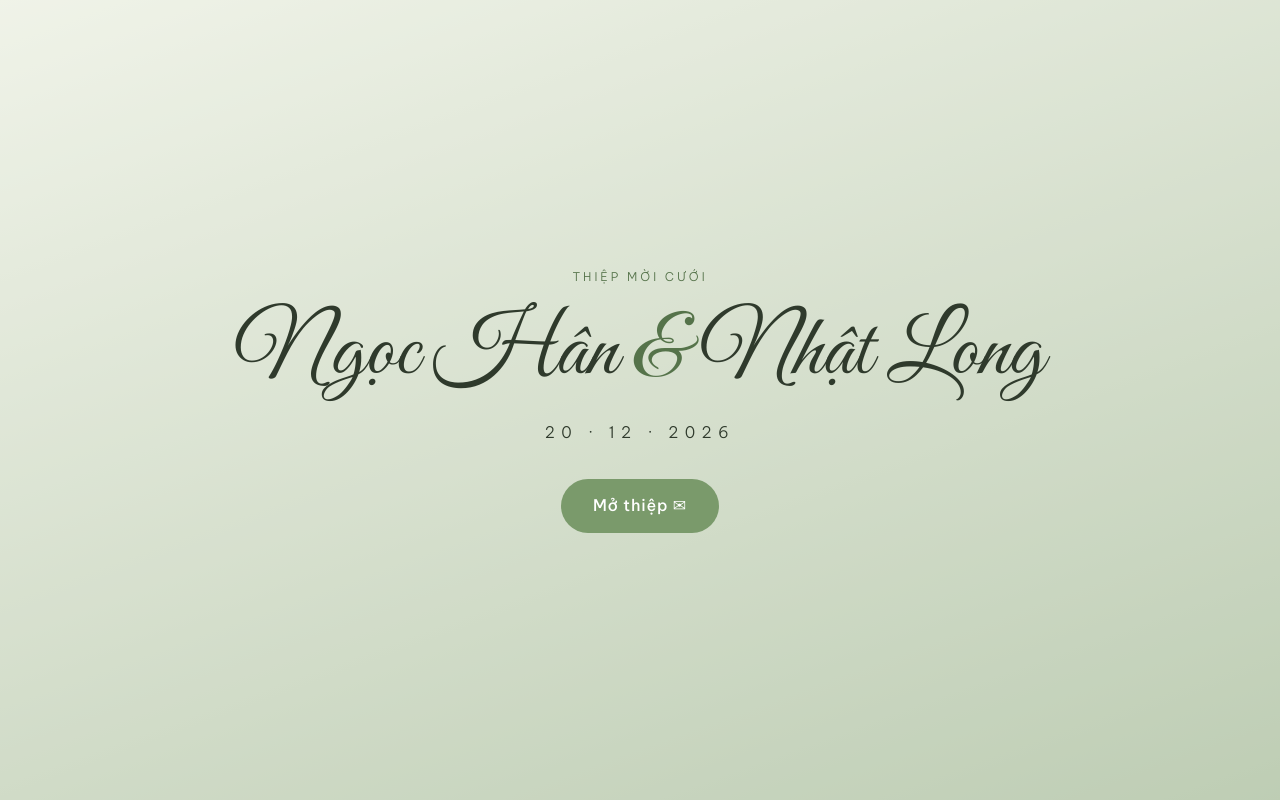
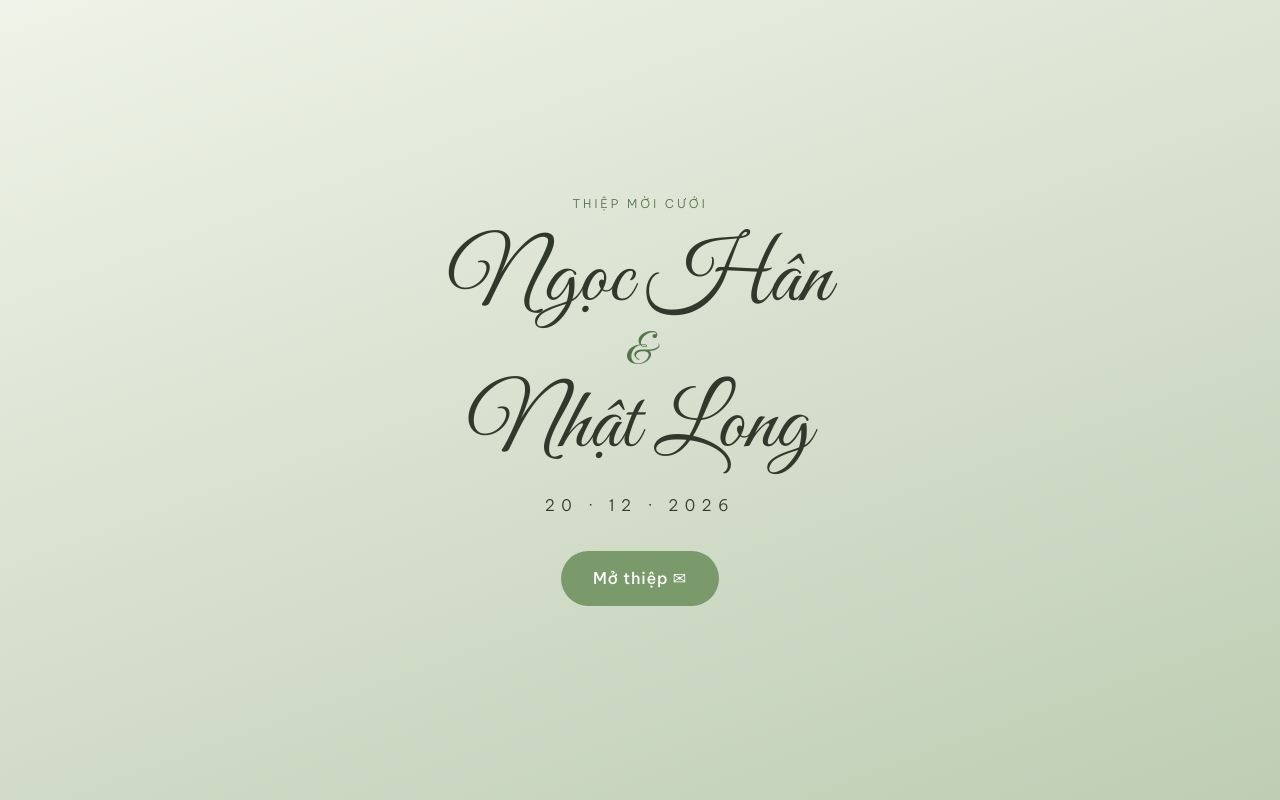
Before and after one commit to nnlong299/thiep-cuoi, a plain HTML site: page index.html in a window 1280 px wide. Drawn offline with Linux system fonts and the light colour scheme.

Commit message:
Căn giữa tên 3 hàng trên bìa
Co-Authored-By: Claude Sonnet 5.5 <noreply@anthropic.com>

```diff
--- a/index.html
+++ b/index.html
@@ -11,7 +11,7 @@
   <link rel="preconnect" href="https://fonts.googleapis.com">
   <link rel="preconnect" href="https://fonts.gstatic.com" crossorigin>
   <link href="https://fonts.googleapis.com/css2?family=Cormorant+Garamond:ital,wght@0,400;0,600;1,400&family=Great+Vibes&family=Be+Vietnam+Pro:wght@300;400;500&display=swap" rel="stylesheet">
-  <link rel="stylesheet" href="style.css?v=5">
+  <link rel="stylesheet" href="style.css?v=6">
 </head>
 <body>
 
@@ -20,7 +20,7 @@
   <div class="cover-bg" id="coverBg"></div>
   <div class="cover-inner">
     <p class="small-caps">Thiệp mời cưới</p>
-    <h1 class="script">Ngọc Hân <span>&amp;</span> Nhật Long</h1>
+    <h1 class="script names"><b>Ngọc Hân</b><span>&amp;</span><b>Nhật Long</b></h1>
     <p class="cover-date">20 · 12 · 2026</p>
     <button id="openBtn" class="btn">Mở thiệp ✉</button>
   </div>
--- a/style.css
+++ b/style.css
@@ -34,6 +34,10 @@ body {
 .cover-inner { position: relative; padding: 2rem; }
 .cover h1 { font-size: clamp(2.8rem, 11vw, 5.5rem); margin: .2em 0; line-height: 1.1; color: var(--ink); }
 .cover h1 span { color: var(--accent-dark); }
+/* Tên xếp 3 hàng, căn giữa: Ngọc Hân / & / Nhật Long */
+.names { display: flex; flex-direction: column; align-items: center; }
+.names b { display: block; font-weight: 400; white-space: nowrap; }
+.names span { display: block; font-size: .5em; line-height: 1.1; }
 .cover-date { letter-spacing: .4em; margin: 0 0 2rem; }
 
 /* ===== Buttons ===== */
```
